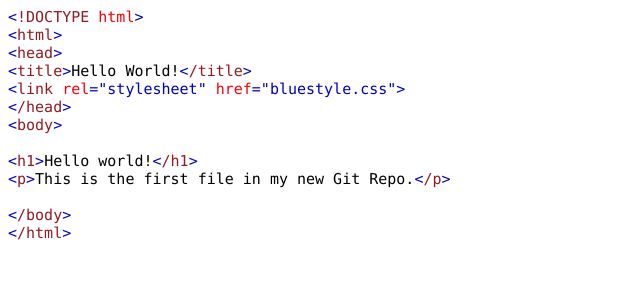
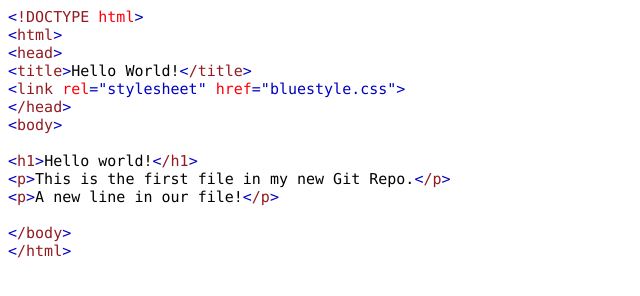
Before and after one commit to joshgreer-dot/git-practice, a plain HTML site: page index.html in a window 1280 px wide. Shown: the whole page, without its empty margins (0-640 px from the left). Drawn offline with Linux system fonts and the light colour scheme.

Commit message:
Updated index.html with a new line

```diff
--- a/index.html
+++ b/index.html
@@ -29,6 +29,7 @@
 <p class="p4"><span class="s2"></span><br></p>
 <p class="p2"><span class="s1">&lt;</span><span class="s4">h1</span><span class="s1">&gt;</span><span class="s5">Hello world!</span><span class="s1">&lt;</span><span class="s4">/h1</span><span class="s1">&gt;</span></p>
 <p class="p2"><span class="s1">&lt;</span><span class="s4">p</span><span class="s1">&gt;</span><span class="s5">This is the first file in my new Git Repo.</span><span class="s1">&lt;</span><span class="s4">/p</span><span class="s1">&gt;</span></p>
+<p class="p2"><span class="s1">&lt;</span><span class="s4">p</span><span class="s1">&gt;</span><span class="s5">A new line in our file!</span><span class="s1">&lt;</span><span class="s4">/p</span><span class="s1">&gt;</span></p>
 <p class="p4"><span class="s2"></span><br></p>
 <p class="p1"><span class="s1">&lt;</span><span class="s2">/body</span><span class="s1">&gt;</span></p>
 <p class="p1"><span class="s1">&lt;</span><span class="s2">/html</span><span class="s1">&gt;</span></p>
```
Also changed, not shown: 1 other file.
